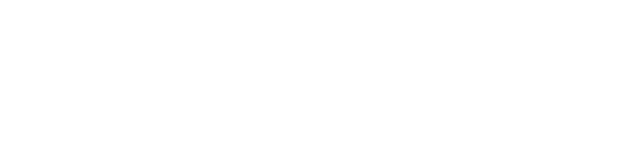
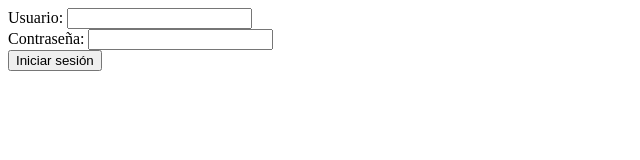
Before and after one commit to NavarroGer/Demo-2024, a plain HTML site: page index.html in a window 1280 px wide. Shown: the whole page, without its empty margins (0-640 px from the left). Drawn offline with Linux system fonts and the light colour scheme.

Commit message:
create form user and password

```diff
--- a/index.html
+++ b/index.html
@@ -3,9 +3,21 @@
 <head>
     <meta charset="UTF-8">
     <meta name="viewport" content="width=device-width, initial-scale=1.0">
-    <title>Document</title>
+    <title>Login Form</title>
 </head>
 <body>
-
+    <form action="/submit-your-login-form" method="POST">
+        <div>
+            <label for="username">Usuario:</label>
+            <input type="text" id="username" name="username" required>
+        </div>
+        <div>
+            <label for="password">Contraseña:</label>
+            <input type="password" id="password" name="password" required>
+        </div>
+        <div>
+            <button type="submit">Iniciar sesión</button>
+        </div>
+    </form>
 </body>
 </html>
```
